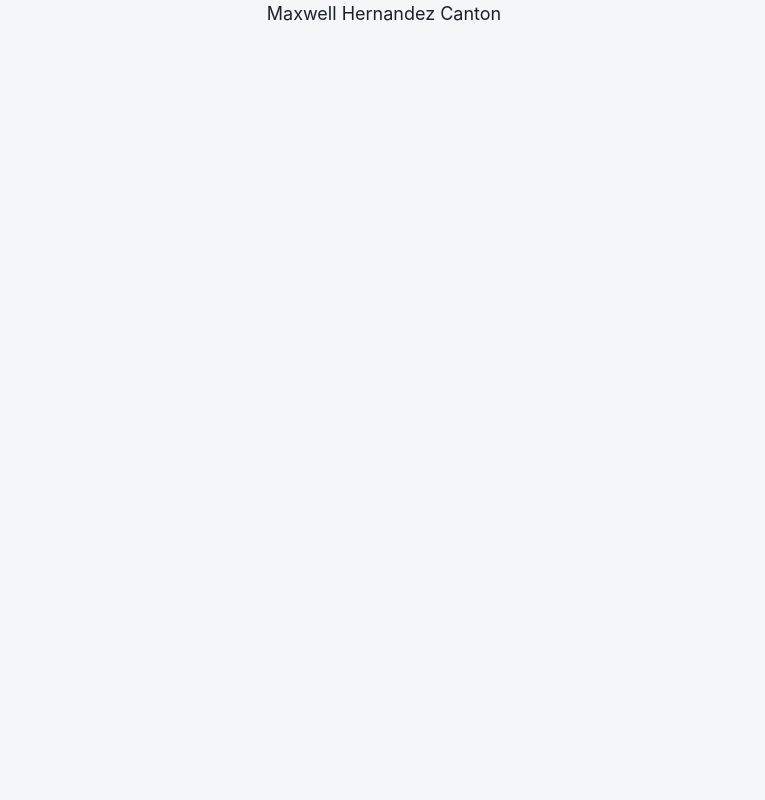
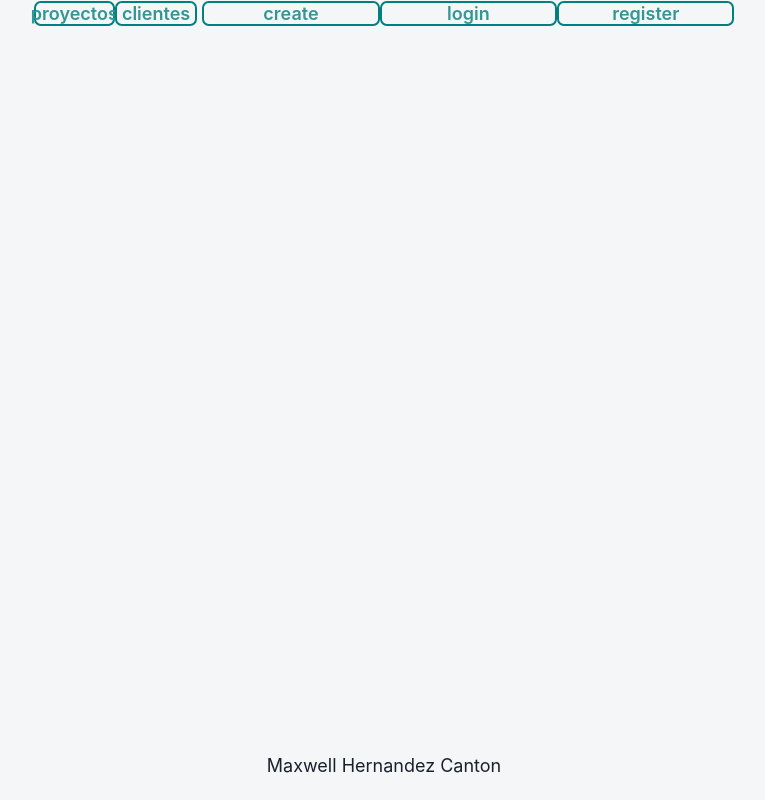
Before and after one commit to MaxwellCanton/DjangoReactJWT, a React (Create React App) app in the folder frontend/: page / in a window 1280 px wide. Shown: the whole page, without its empty margins (256-1021 px from the left). Built offline with nearby package versions, Linux system fonts and the light colour scheme.

Commit message:
TicketFrontend - css structure for header, body and footer

```diff
--- a/frontend/src/App.css
+++ b/frontend/src/App.css
@@ -1,4 +1,16 @@
+.container {
+  display: flex;
+  flex-wrap: wrap;
+  justify-content: center;
+  height: 87vh;
+}
 
+.header {
+  margin-bottom: 0px;
+  height:7vh;
+  display: flex;
+  justify-content: center;
+}
 
 .footer {
   justify-content: center;
@@ -18,9 +30,6 @@ html, body {
   text-align: center;
 }
 
-
-
-
 div.chakra-select__wrapper.css-42b2qy{
   height: 100%;
 }
--- a/frontend/src/App.js
+++ b/frontend/src/App.js
@@ -3,8 +3,9 @@ import { ChakraProvider } from '@chakra-ui/react';
 import store from './store'
 import { Provider } from 'react-redux';
 import { BrowserRouter as Router, Route, Routes } from 'react-router-dom'
+import BodyComponent from './components/BodyComponent';
+import HeaderComponent from "./components/HeaderComponent";
 import { FooterComponent } from './components/FooterComponent';
-import BodyComponent from './components/BodyComponent';
 
 function App() {
   return (
@@ -13,6 +14,7 @@ function App() {
 
         <Router>
             <div className='App'>
+                <HeaderComponent/>
                 <Routes>
                   <Route path="/" element={<BodyComponent/>}/>
                 </Routes>
--- /dev/null
+++ b/frontend/src/components/HeaderComponent.jsx
@@ -0,0 +1,27 @@
+import React from 'react';
+import { Button } from '@chakra-ui/react';
+import { Link } from 'react-router-dom'
+import styles from "../styles/HeaderComponent.module.css";
+export function HeaderComponent(){
+
+    return (
+        <div className="header" style={{display:"flex"}}>
+
+            <div id={styles["select-categories-box-sup"]}>
+                <div  id={styles["select-categories-box-inf"]} style={{display:true}}>
+                    <Button id={styles["button_proyectos"]} colorScheme='teal' variant='link' as={Link} to="/app/api/proyectos">proyectos</Button>
+                    <Button id={styles["button_clientes"]} colorScheme='teal' variant='link' as={Link} to="/app/api/clientes">clientes</Button>
+                </div>
+            </div>
+
+            <div id={styles["accounts-buttons-box"]}>
+                <Button id={styles["button_create"]} colorScheme='teal' variant='link' as={Link} to="/app/api/create">create</Button>
+                <Button id={styles["button_login"]} colorScheme='teal' variant='link' as={Link} to="/app/api/login">login</Button>
+                <Button id={styles["button_register"]} colorScheme='teal' variant='link' as={Link} to="/app/api/register">register</Button>
+            </div>
+
+        </div>
+    );
+};
+
+export default HeaderComponent
--- /dev/null
+++ b/frontend/src/styles/HeaderComponent.module.css
@@ -0,0 +1,35 @@
+
+#accounts-buttons-box{
+    width:42%;
+    text-align:right;
+}
+
+#button_create{
+    border: 2px solid teal;
+    width: 33%;
+}
+
+#button_logout{
+    border: 2px solid teal;
+    width: 33%;
+}
+
+#button_login{
+    border: 2px solid teal;
+    width: 33%;
+}
+
+#button_register{
+    border: 2px solid teal;
+    width: 33%;
+}
+
+#button_clientes{
+    border: 2px solid teal;
+    width: 50%;
+}
+
+#button_proyectos{
+    width: 50%;
+    border: 2px solid teal;
+}
```
